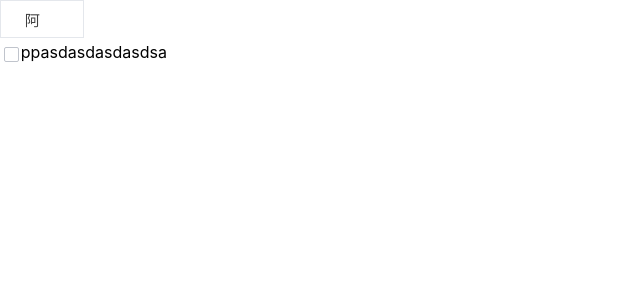
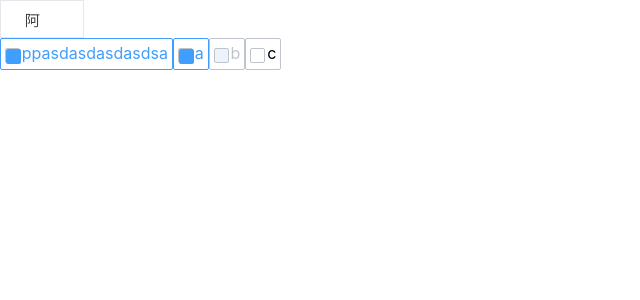
Before and after one commit to lzt-T/carpediemUi, a Vue app: page / in a window 1280 px wide. Shown: the top 300 px of the page, without its empty margins (0-640 px from the left). Built offline with nearby package versions, Linux system fonts and the light colour scheme; a web font is replaced by a local one.

Commit message:
feat: 多个复选框开发和当个复选框修改

```diff
--- a/examples/App.vue
+++ b/examples/App.vue
@@ -10,10 +10,20 @@
       label="ppasdasdasdasdsa"
       :size="40"
       :disabled="false"
-      :border="false"
-      :checked="false"
+      :border="true"
+      @onChange="su"
     >
     </cd-checkbox>
+
+    <cd-checkbox-group
+      v-model="bb"
+      :option="bb1"
+      @onChange="su"
+      :size="40"
+      :border="true"
+      :disabled="[false, true]"
+    >
+    </cd-checkbox-group>
   </div>
 </template>
 
@@ -23,12 +33,20 @@ export default {
   name: "App",
   setup() {
     let aa = ref(true);
-    watch(aa, (newval, oldval) => {
-      console.log("新的值", newval);
-    });
+    // watch(aa, (newval, oldval) => {
+    //   console.log("新的值", newval);
+    // });
+    function su(data: any) {
+      console.log(data);
+    }
 
+    let bb = ref(["a"]);
+    let bb1 = ref(["a", "b", "c"]);
     return {
       aa,
+      su,
+      bb,
+      bb1,
     };
   },
 };
--- a/packages/checkbox/src/checkbox.vue
+++ b/packages/checkbox/src/checkbox.vue
@@ -32,15 +32,19 @@ import { computed, ref, watch } from "vue";
 import { defineComponent } from "vue";
 export default defineComponent({
   name: "cd-checkbox",
-  emits: ["update:modelValue"],
+  emits: ["update:modelValue", "onChange"],
   props: {
     modelValue: {
       type: Boolean,
       default: false,
     },
+    index: {
+      type: Number,
+      default: 0,
+    },
     size: {
       type: Number,
-      default: 20,
+      default: 30,
     },
     label: {
       type: String,
@@ -50,10 +54,6 @@ export default defineComponent({
       default: false,
     },
     border: {
-      type: Boolean,
-      default: false,
-    },
-    checked: {
       type: Boolean,
       default: false,
     },
@@ -69,7 +69,6 @@ export default defineComponent({
     // 选中还是没有选中
     let checkData = ref();
     checkData.value = props.modelValue;
-    checkData.value = props.checked;
     // 设置图标的颜色
     let selectIconColor = ref();
     setSelectIconColor();
@@ -103,12 +102,15 @@ export default defineComponent({
         contextColor.value = "#C0C4CC";
       }
     }
-    // 设置选中还是不选中
+    // 设置选中还是不选中(点击字的时候)
     function setCheckData() {
       if (props.disabled == false) {
         checkData.value = !checkData.value;
         setContextColor();
       }
+    }
+    function onChange(data: any) {
+      context.emit("onChange", data);
     }
     // 防止双击选中
     function onSelectstart(event: any) {
@@ -117,10 +119,14 @@ export default defineComponent({
     function setModelValue(data: any) {
       context.emit("update:modelValue", data);
     }
+
+    //点击框的时候
     watch(
       checkData,
       (newval, oldval) => {
         setModelValue(newval);
+        setContextColor();
+        onChange({ value: checkData.value, index: props.index });
       },
       { immediate: true }
     );
--- /dev/null
+++ b/packages/checkboxgroup/index.ts
@@ -0,0 +1,9 @@
+import { App } from 'vue'
+import CheckboxGroup from './src/checkboxgroup.vue'
+
+// 定义 install 方法， App 作为参数
+CheckboxGroup.install = (app: App): void => {
+    app.component(CheckboxGroup.name, CheckboxGroup)
+}
+
+export default CheckboxGroup
--- /dev/null
+++ b/packages/checkboxgroup/src/checkboxgroup.vue
@@ -0,0 +1,117 @@
+<template>
+  <span class="cd-checkbox-group" v-setval>
+    <cd-checkbox
+      v-for="(data, ind) in option"
+      :key="data"
+      v-model="isTrue[ind]"
+      :index="ind"
+      :label="option[ind]"
+      :size="sizeData"
+      :border="border"
+      @onChange="onChange"
+      :disabled="disabledData[ind]"
+    ></cd-checkbox>
+  </span>
+</template>
+
+<script lang="ts">
+// 只能单个使用，要多个配合使用时要使用el-checkbox-group组件
+import { computed, ref, watch } from "vue";
+import { defineComponent } from "vue";
+import setval from "./setval";
+import CdCheckbox from "./../../checkbox/src/checkbox.vue";
+export default defineComponent({
+  name: "cd-checkbox-group",
+  components: { CdCheckbox },
+  emits: ["update:modelValue", "onChange"],
+  directives: { setval },
+  props: {
+    modelValue: {
+      type: Array,
+    },
+    option: {
+      type: Array,
+      default: [],
+    },
+    size: {
+      type: Number,
+      default: 30,
+    },
+    border: {
+      type: Boolean,
+      default: false,
+    },
+    disabled: {
+      type: Array,
+    },
+  },
+  setup(props, context) {
+    // 设置disabled
+    let disabledData: any = ref([]);
+    console.log(props.disabled);
+    if (props.disabled === undefined) {
+      props.option.forEach((val, ind) => {
+        disabledData.value.push(false);
+      });
+    } else {
+      props.disabled.forEach((val, ind) => {
+        disabledData.value.push(val);
+      });
+    }
+    // 设置大小
+    let sizeData = ref();
+    if (props.size <= 30) {
+      sizeData.value = 30;
+    } else {
+      sizeData.value = props.size;
+    }
+    // 初始化
+    let isTrue: any = ref([]);
+    props.option.forEach((value, ind) => {
+      if (props.modelValue?.indexOf(value) != -1) {
+        isTrue.value.push(true);
+      } else {
+        isTrue.value.push(false);
+      }
+    });
+    // 选择的数据
+    let checkData: any = ref([]);
+    function setCheckData() {
+      checkData.value.length = 0;
+      isTrue.value.forEach((val: boolean, ind: number) => {
+        if (val == true) {
+          checkData.value.push(props.option[ind]);
+        }
+      });
+    }
+    watch(
+      isTrue.value,
+      (newval, oldval) => {
+        setCheckData();
+        setModelValue(checkData.value);
+        context.emit("onChange", checkData.value);
+      },
+      { immediate: true }
+    );
+    function setModelValue(data: any) {
+      context.emit("update:modelValue", [...data]);
+    }
+    function onChange(data: any) {
+      isTrue.value[data.index] = data.value;
+    }
+    return {
+      setModelValue,
+      onChange,
+      isTrue,
+      sizeData,
+      disabledData,
+    };
+  },
+});
+</script>
+
+<style scoped>
+.cd-checkbox-group {
+  display: inline-block;
+}
+</style>
--- /dev/null
+++ b/packages/checkboxgroup/src/setval.ts
@@ -0,0 +1,8 @@
+export default {
+    mounted(e: any) {
+
+        let checkbox = e.querySelector('.cd-checkbox-frame');
+
+
+    },
+}
--- a/packages/index.ts
+++ b/packages/index.ts
@@ -8,9 +8,10 @@ import CdLink from './link'
 import CdScrollbar from './scrollbar'
 import CdCascader from './cascader'
 import CdCheckbox from './checkbox'
+import CdCheckboxGroup from './checkboxgroup'
 
 // 所有组件列表
-const components = [CdButton, CdBorder, CdIcon, CdRow, CdCol, CdLink, CdScrollbar, CdCascader, CdCheckbox]
+const components = [CdButton, CdBorder, CdIcon, CdRow, CdCol, CdLink, CdScrollbar, CdCascader, CdCheckbox, CdCheckboxGroup]
 
 // 定义 install 方法， App 作为参数
 const install = (app: App): void => {
@@ -27,7 +28,8 @@ export {
     CdLink,
     CdScrollbar,
     CdCascader,
-    CdCheckbox
+    CdCheckbox,
+    CdCheckboxGroup
 }
 
 export default {
```
